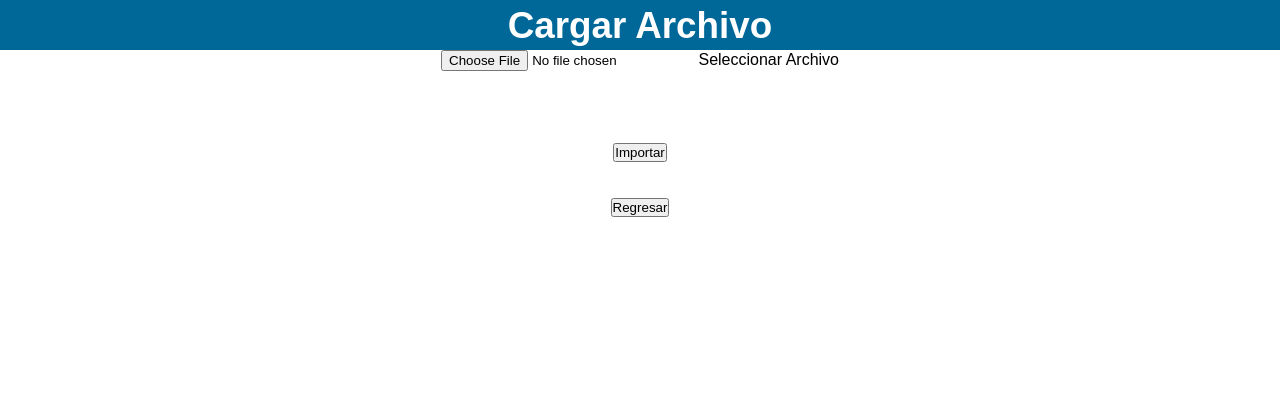
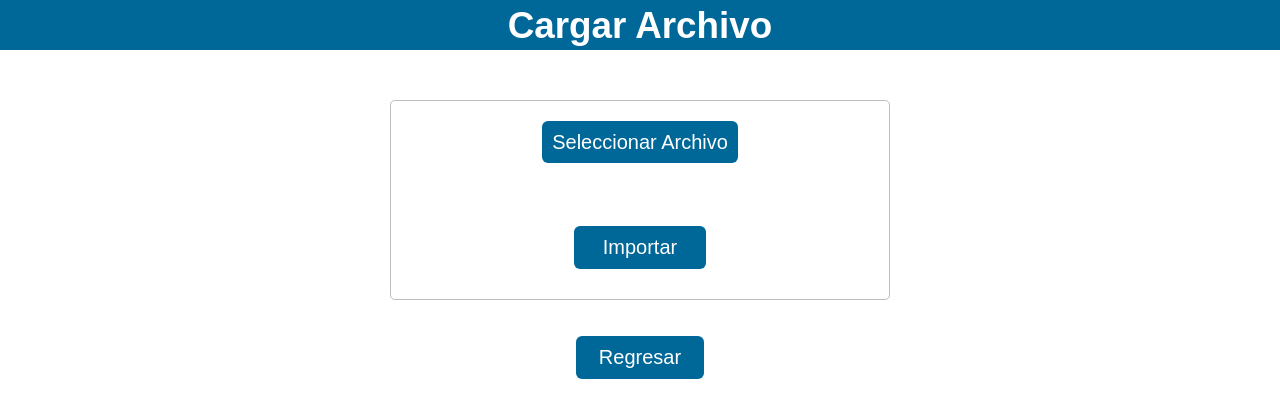
Before and after one commit to macmin/sistemaReportes, a PHP site: page /cargarArchivo.php in a window 1280 px wide. Shown: the top 418 px of the page. Run offline with PHP 8.4, Linux system fonts and the light colour scheme.

Commit message:
paginas con estilos modificados,hoja de estilos modificada

```diff
--- a/addProductos.php
+++ b/addProductos.php
@@ -18,7 +18,7 @@
 	</head>
 	<body>
 	<header>
-		<h1>Adicionar Producto</h1>
+		<h1 class="encabezado">Adicionar Producto</h1>
 	</header>
 
 	<input type="hidden" id="hiddenId" value="<?php echo $_SESSION['userId'];?>">
--- a/css/estilos.css
+++ b/css/estilos.css
@@ -512,8 +512,69 @@ header{
 .contenedorProductosES{
 	width: 800px;
 	margin: auto;
-	background-color: #3D8C99;
 	padding: 30px;
-	border: 1px solid rgba(0,0,0,0.9);
+	border-radius: 0.3em;
+	border: 1px solid #bdbdbd;
 	margin-top: 20px;
 }
+
+/*-----------------estilos cargarArchivo------------------------------------------------------*/
+.cont-cargarArchivo{
+	width: 500px;
+	padding: 30px;
+	border-radius: 0.3em;
+	border: 1px solid #bdbdbd;
+	margin-top: 50px;
+}
+
+.botones-cargarArchivo{
+	border: 0;
+	background: #006898;
+	color:white;
+	cursor: pointer;
+	border-radius: 0.3em;
+	margin-bottom: 0;
+	width: 30%;
+	font-size: 20px;
+	padding: 10px;
+}
+
+.botones-cargarArchivo:hover{
+	transform: scale(0.95);
+}
+.bt-regresar{
+	border: 0;
+	background: #006898;
+	color:white;
+	cursor: pointer;
+	border-radius: 0.3em;
+	margin-bottom: 0;
+	width: 10%;
+	font-size: 20px;
+	padding: 10px;
+}
+
+.bt-regresar:hover{
+	transform: scale(0.95);
+}
+
+
+.bt-cargarArchivo{
+	border: 0;
+	background: #006898;
+	color:white;
+	cursor: pointer;
+	border-radius: 0.3em;
+	margin-bottom: 0;
+	width: 20%;
+	font-size: 20px;
+	padding: 10px;
+}
+
+.bt-cargarArchivo:hover{
+	transform: scale(0.95);
+}
+
+#archivo{
+	display: none;
+}
```
Also changed, not shown: other parts of css/estilos.css (+43 -43 lines), entradas.php (+13 -12 lines), salidas.php (+13 -10 lines). Lines whose indentation alone changed are shown as unchanged.
